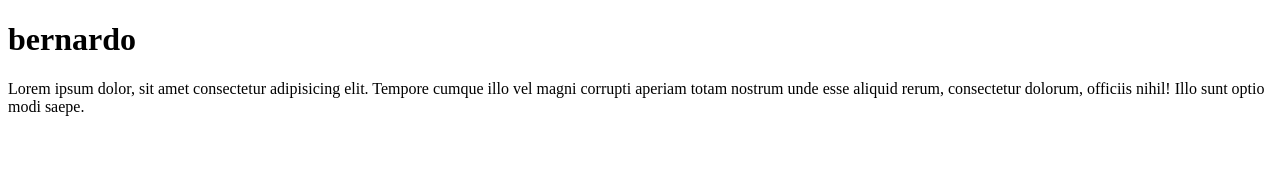
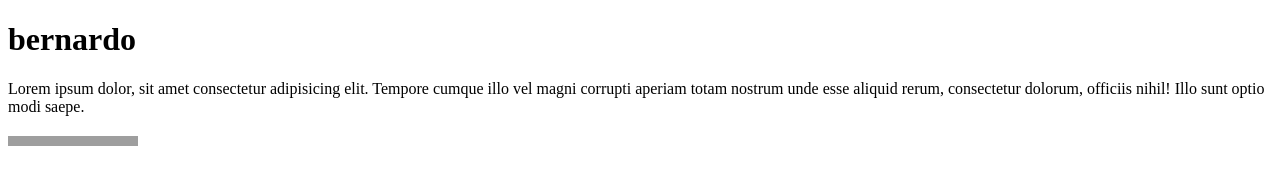
Before and after one commit to Bernardexs/miprimerrepositorio, a plain HTML site: page index.html in a window 1280 px wide. Drawn offline with Linux system fonts and the light colour scheme; grey boxes are pictures that could not be loaded.

Commit message:
doraemon

```diff
--- a/index.html
+++ b/index.html
@@ -9,5 +9,7 @@
 <body>
     <h1>bernardo</h1>
     <p>Lorem ipsum dolor, sit amet consectetur adipisicing elit. Tempore cumque illo vel magni corrupti aperiam totam nostrum unde esse aliquid rerum, consectetur dolorum, officiis nihil! Illo sunt optio modi saepe.</p>
+    <img src="https://www.cartonionline.com/wordpress/wp-content/uploads/2023/02/goku-814x1024.jpg"alt="goku"width="130"height="10">
+
 </body>
 </html>
```
